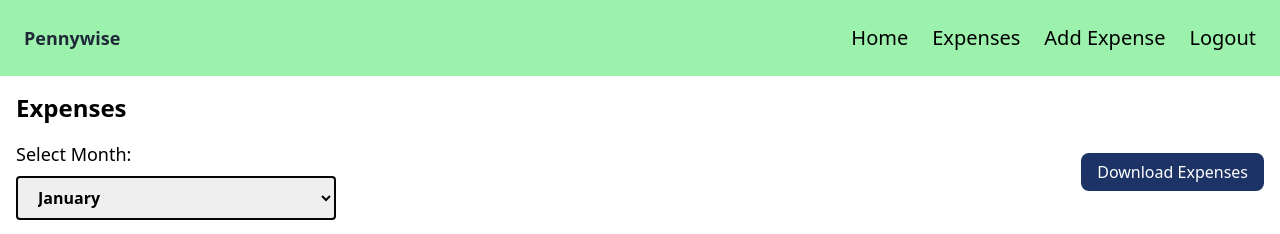
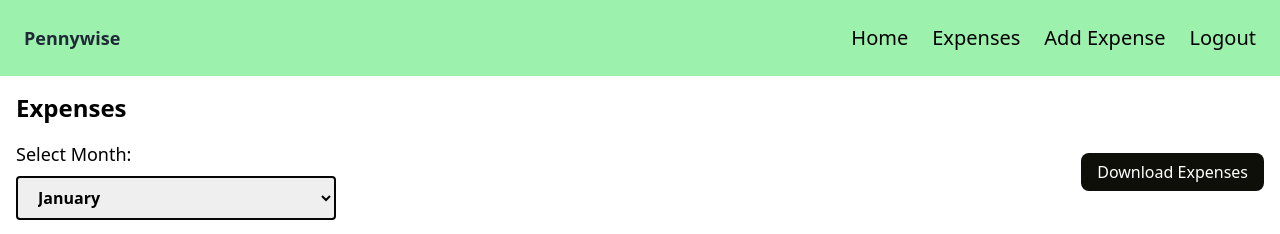
Before and after one commit to vanshika-max/expense-tracker, a React (Create React App) app in the folder client/: page /expenses in a window 1280 px wide. Shown: the top 234 px of the page. Built offline with nearby package versions, Linux system fonts and the light colour scheme; no server answers; sample sign-in values are in the browser's storage.

Commit message:
change color of downld

```diff
--- a/client/src/components/ExpenseList.js
+++ b/client/src/components/ExpenseList.js
@@ -186,7 +186,7 @@
         <CSVLink
           data={csvData}
           filename={`expenses_${selectedMonth || 'all_months'}.csv`}
-          className="bg-[#1d3265] text-white py-2 px-4 rounded-lg hover:bg-blue-600"
+          className="bg-[#0f0f0a] text-white py-2 px-4 rounded-lg hover:bg-blue-600"
         >
           Download Expenses
         </CSVLink>
```
